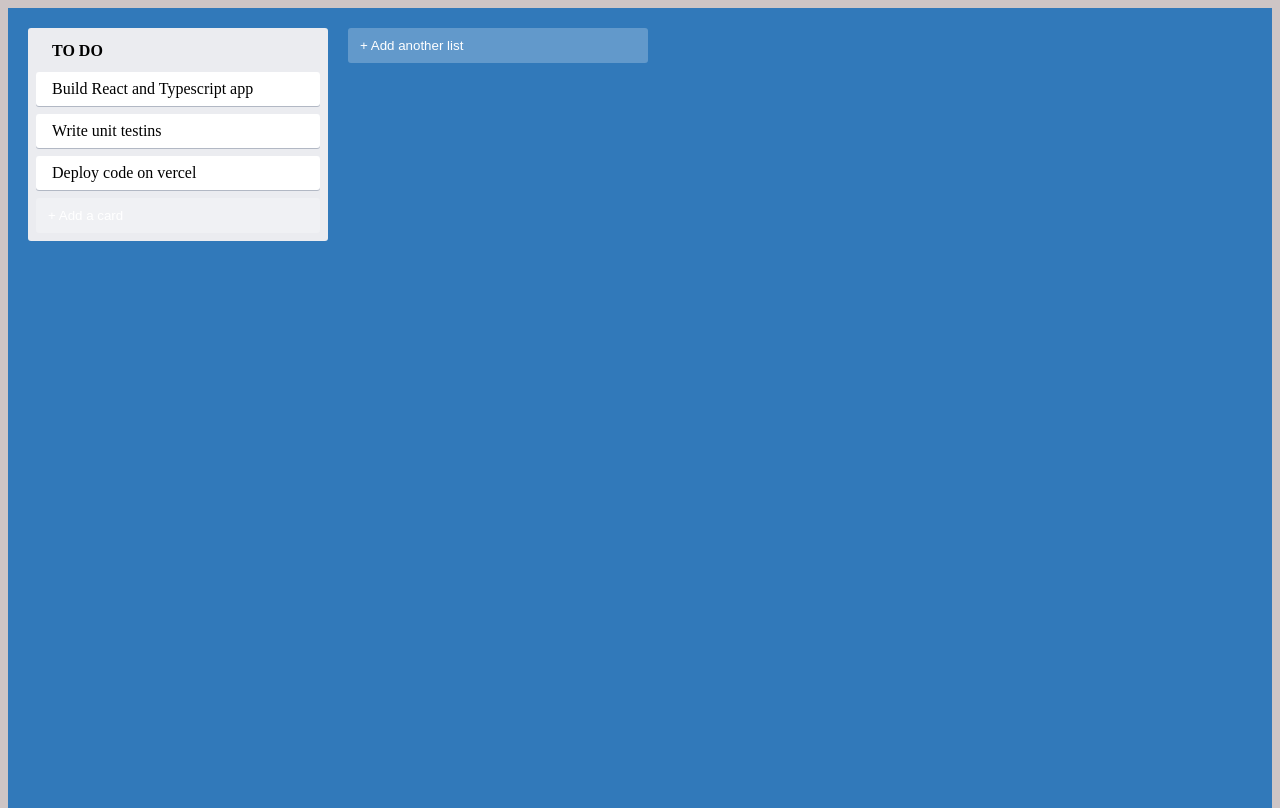
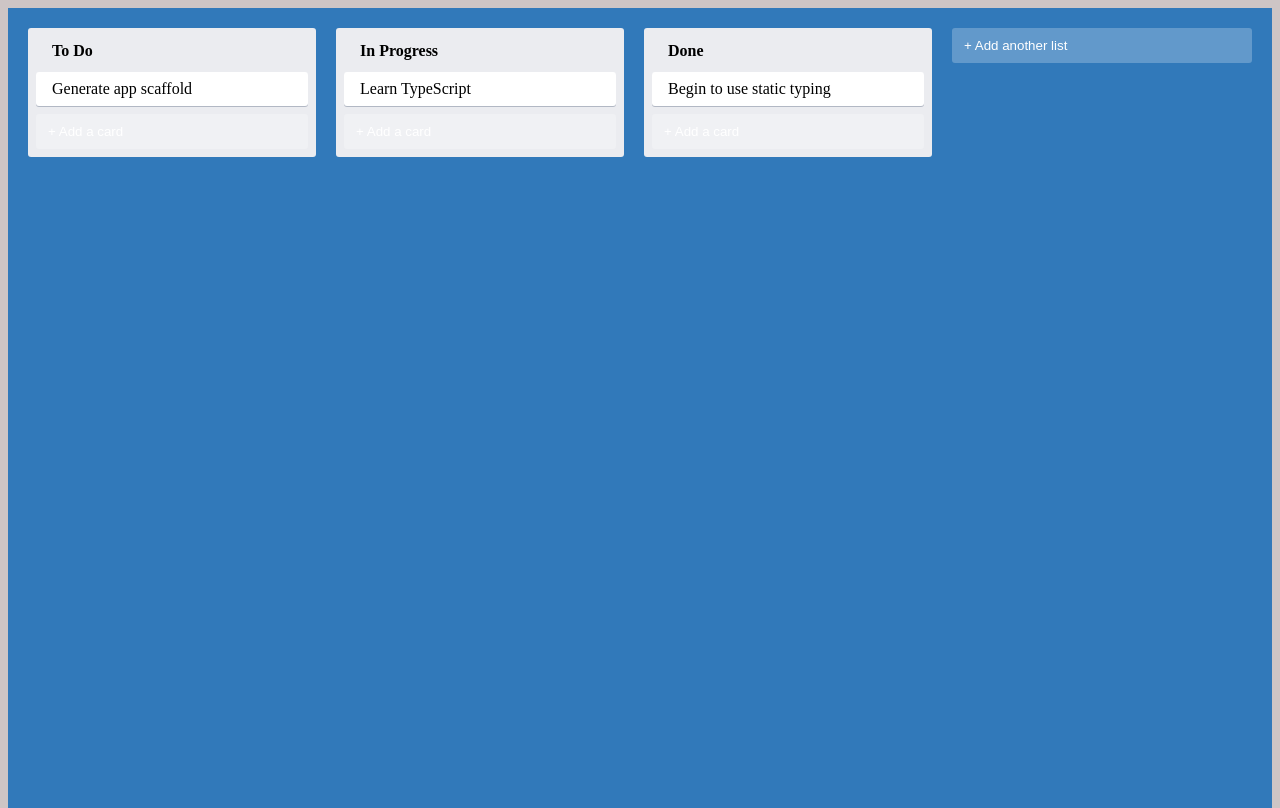
Before and after one commit to abdoulayebinta/trello-app, a React app: page / in a window 1280 px wide. Built offline with nearby package versions, Linux system fonts and the light colour scheme.

Commit message:
Get data from appStateContext

```diff
--- a/src/App.tsx
+++ b/src/App.tsx
@@ -2,11 +2,16 @@ import React from 'react';
 import { AppContainer } from './styles';
 import { AddNewItem } from './components/AddNewItem';
 import { Column } from './components/Column';
+import { useAppState } from './state/AppStateContext';
 
 export const App = () => {
+  const { lists } = useAppState();
+
   return (
     <AppContainer>
-      <Column title="TO DO" />
+      {lists.map((list) => (
+        <Column title={list.text} id={list.id} key={list.id} />
+      ))}
       <AddNewItem toggleButtonText="+ Add another list" onAdd={console.log} />
     </AppContainer>
   );
--- a/src/components/Card.tsx
+++ b/src/components/Card.tsx
@@ -2,6 +2,7 @@ import { CardContainer } from '../styles';
 
 type CardProps = {
   text: string;
+  id: string;
 };
 
 export const Card = ({ text }: CardProps) => {
--- a/src/components/Column.tsx
+++ b/src/components/Column.tsx
@@ -1,19 +1,24 @@
 import { ColumnContainer, ColumnTitle } from '../styles';
 import { Card } from './Card';
 import { AddNewItem } from './AddNewItem';
+import { useAppState } from '../state/AppStateContext';
 
 type ColumnProps = {
   title: string;
-  children?: React.ReactNode;
+  id: string;
 };
 
-export const Column = ({ title }: ColumnProps) => {
+export const Column = ({ title, id }: ColumnProps) => {
+  const { getTasksByListId } = useAppState();
+
+  const tasks = getTasksByListId(id);
+
   return (
     <ColumnContainer>
       <ColumnTitle>{title}</ColumnTitle>
-      <Card text="Build React and Typescript app" />
-      <Card text="Write unit testins" />
-      <Card text="Deploy code on vercel" />
+      {tasks.map((task) => (
+        <Card text={task.text} id={task.id} key={task.id} />
+      ))}
       <AddNewItem toggleButtonText="+ Add a card" onAdd={console.log} />
     </ColumnContainer>
   );
```
